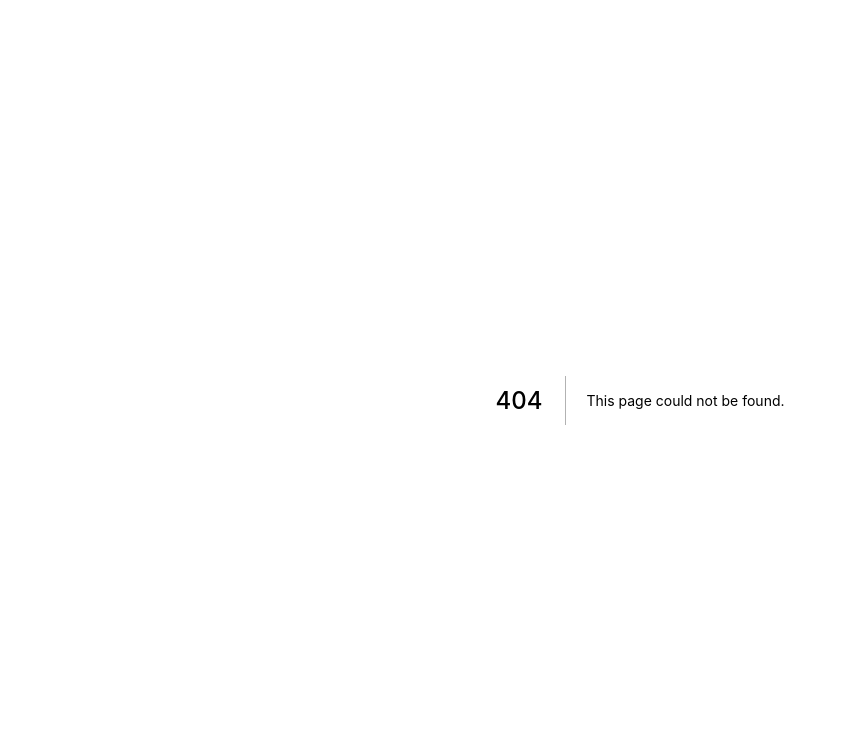
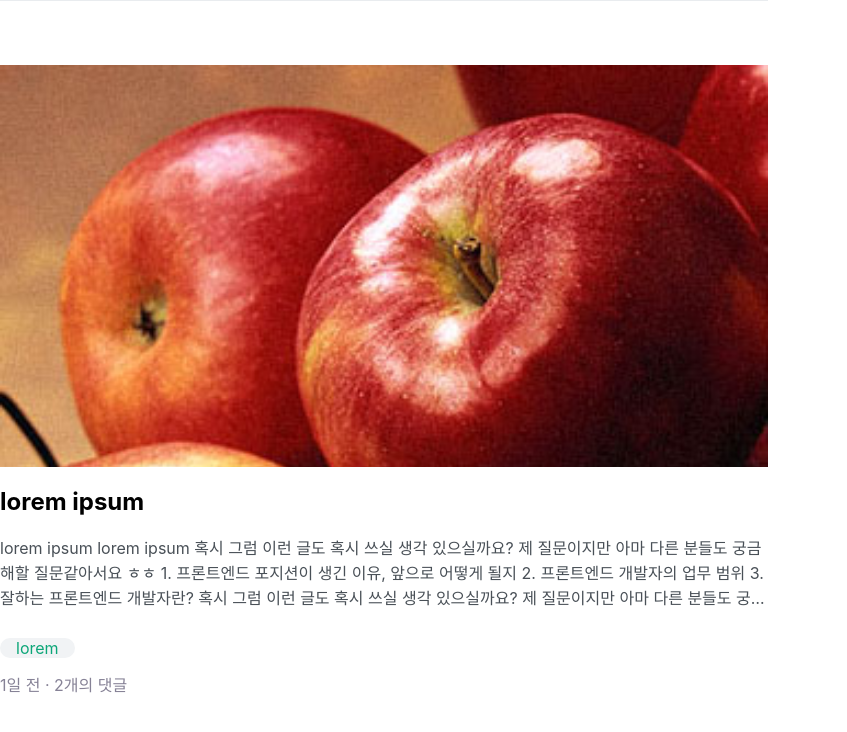
Before and after one commit to SPACE-DEV-CLUB/SPACE_DEV_CLUB_FRONT, a Next.js app: page /mypage in a window 1280 px wide. Before the commit this address had no page. Shown: the top 732 px of the page, without its empty margins (0-847 px from the left). Built offline with nearby package versions, Linux system fonts and the light colour scheme.

Commit message:
:lipstick: add MyCard component and styling

```diff
--- /dev/null
+++ b/src/components/MyPage/Card/MyCard.tsx
@@ -0,0 +1,76 @@
+import styled from "@emotion/styled";
+import Image from "next/image";
+import SAMPLE_IMG from "../../../../public/image/sample.jpeg";
+
+export const MyCard = () => {
+    return (
+        <MyCardContainer>
+            <a href="/@id/dfjsfd">
+                <div className="image-wrap">
+                    <Image
+                        layout="responsive"
+                        alt="sample image"
+                        src={SAMPLE_IMG}
+                    />
+                </div>
+            </a>
+            <a href="/@id/dfjsfd">
+                <h2>lorem ipsum</h2>
+            </a>
+            <p>lorem ipsum lorem ipsum 혹시 그럼 이런 글도 혹시 쓰실 생각 있으실까요? 제 질문이지만 아마 다른 분들도 궁금해할 질문같아서요 ㅎㅎ 1. 프론트엔드 포지션이 생긴 이유, 앞으로 어떻게 될지 2. 프론트엔드 개발자의 업무 범위 3. 잘하는 프론트엔드 개발자란? 혹시 그럼 이런 글도 혹시 쓰실 생각 있으실까요? 제 질문이지만 아마 다른 분들도 궁금해할 질문같아서요 ㅎㅎ 1. 프론트엔드 포지션이 생긴 이유, 앞으로 어떻게 될지 2. 프론트엔드 개발자의 업무 범위 3. 잘하는 프론트엔드 개발자란?</p>
+            <div className="tags-wrap">
+                <a href="/tags/lorem">lorem</a>
+            </div>
+            <div>
+                <span>1일 전</span>
+                <span> · </span>
+                <span>2개의 댓글</span>
+            </div>
+        </MyCardContainer>
+    );
+};
+
+const MyCardContainer = styled.section`
+    width: 100%;
+    max-width: 768px;
+    padding: 64px 0;
+    border-top: 1px solid rgb(233, 236, 239);
+    .image-wrap {
+        background: pink;
+        width: 100%;
+        max-height: 402px;
+        overflow: hidden;
+    }
+    h2 {
+        font-size: 24px;
+    }
+    p {
+        color: #495057;
+        font-size: 16px;
+        line-height: 25px;
+        margin: 8px 0 32px 0;
+        /* 3줄 말줄임 */
+        display: -webkit-box;
+        -webkit-box-orient: vertical;
+        word-wrap: break-word;
+        text-overflow: ellipsis;
+        overflow: hidden;
+        -webkit-line-clamp: 3;
+        height: 70px;
+    }
+
+    .tags-wrap {
+        display: inline-block;
+        margin: 0 14px 14px 0;
+        background: #f1f3f5;
+        border-radius: 15px;
+        a {
+            font-size: 16px;
+            padding: 0 16px;
+            color: #0ca678;
+        }
+    }
+    span {
+        color: #868296;
+    }
+`;
--- /dev/null
+++ b/src/pages/mypage.tsx
@@ -0,0 +1,12 @@
+import type { NextPage } from "next";
+import { MyCard } from "../components/MyPage/Card/MyCard";
+
+const MyPage: NextPage = () => {
+    return (
+        <div>
+            <MyCard />
+        </div>
+    )
+}
+
+export default MyPage;
```
Also changed, not shown: public/image/sample.jpeg (added).
